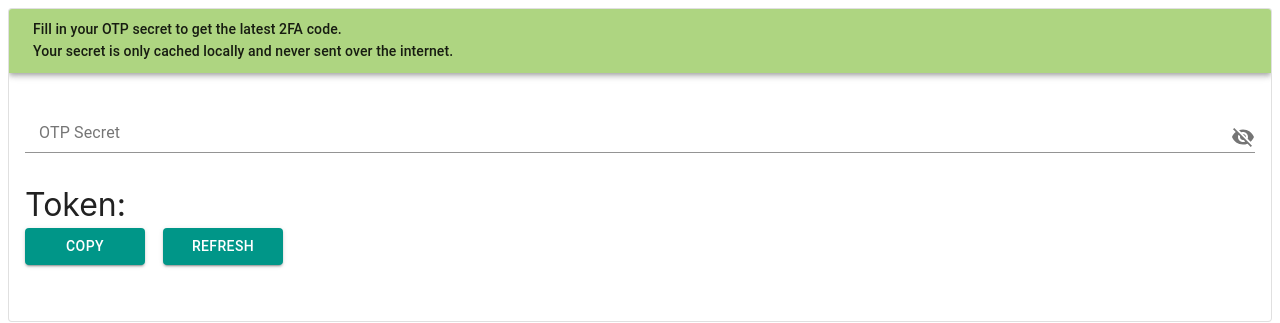
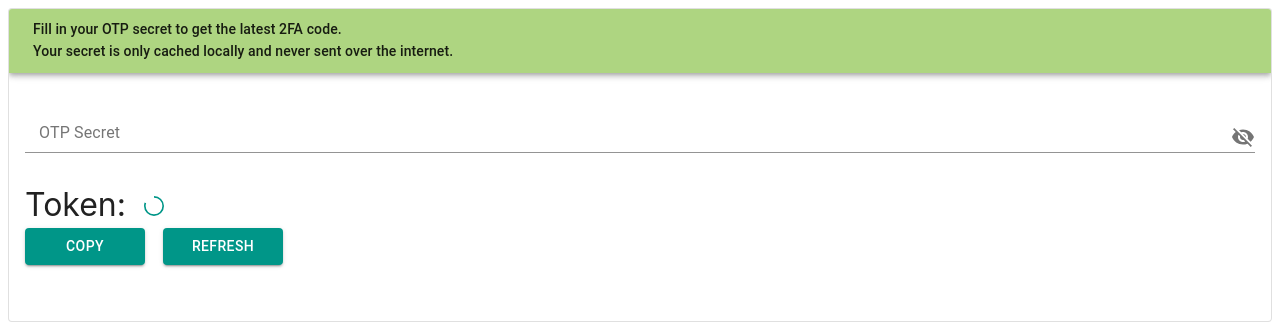
Before and after one commit to hex0cter/2fa-otp, a React (Create React App) app: page / in a window 1280 px wide. Shown: the top 323 px of the page. Built offline with nearby package versions, Linux system fonts and the light colour scheme.

Commit message:
Add progress circle

```diff
--- a/src/components/TwoFactorTokenGenerator/index.js
+++ b/src/components/TwoFactorTokenGenerator/index.js
@@ -1,6 +1,7 @@
 import { authenticator } from "otplib"
 import React, { useState } from 'react'
 import HourglassFullIcon from '@material-ui/icons/HourglassFull';
+import CircularProgress from '@material-ui/core/CircularProgress';
 import GitHubIcon from '@material-ui/icons/GitHub';
 import Card from '@material-ui/core/Card';
 import CardContent from '@material-ui/core/CardContent';
@@ -19,6 +20,7 @@ const TwoFactorTokenGenerator = () => {
   const [ code, setCode ] = useState(totpCode)
   const [ copyButtonText, setCopyButtonText ] = useState('Copy')
   const [ refreshButtonText, setRefreshButtonText ] = useState('Refresh')
+  const [ progress, setProgress ] = useState(100);
 
   const updateSecret = (event) => {
     const newSecret = event.target.value
@@ -52,16 +54,30 @@ const TwoFactorTokenGenerator = () => {
     },
   });
 
+  const updateProgress = () => {
+    const secondElapsed = Math.round((Date.now()/1000)) % 30;
+    const secondsRemain = 30 - secondElapsed;
+    const percentage = secondsRemain * 100 / 30;
+    setProgress(percentage);
+
+    if (percentage < 10) {
+      setTimeout(generateCode, 2000);
+    }
+  }
+
   const generateCode = () => {
     setRefreshButtonText(<HourglassFullIcon />)
     const newTotpCode = secret ? authenticator.generate(secret) : ''
     if (newTotpCode !== code) {
       setCode(newTotpCode)
     }
-    setTimeout(() => setRefreshButtonText('Refresh'), 100)
+    setTimeout(() => setRefreshButtonText('Refresh'), 100);
   }
 
   window.addEventListener("focus", generateCode);
+  window.addEventListener("load", () => {
+    setInterval(updateProgress, 2000);
+  });
 
   return (
   <ThemeProvider theme={theme}>
@@ -78,9 +94,12 @@ const TwoFactorTokenGenerator = () => {
         <div className={styles.twoFactorContainer}>
           <SecretField secret={secret} onChange={updateSecret} />
           <div className={styles.result}>
-            <div>Token: {code} </div>
-              <Button variant="contained" color="primary" onClick={() => copyToClipboard(code)} className={styles.refreshButton}>{copyButtonText}</Button> &nbsp;
-              <Button variant="contained" color="primary" onClick={generateCode} className={styles.refreshButton}>{refreshButtonText}</Button>
+            <div>
+              Token: {code} &nbsp;
+              <CircularProgress variant="determinate" value={progress} size={20} />
+            </div>
+            <Button variant="contained" color="primary" onClick={() => copyToClipboard(code)} className={styles.refreshButton}>{copyButtonText}</Button> &nbsp;
+            <Button variant="contained" color="primary" onClick={generateCode} className={styles.refreshButton}>{refreshButtonText}</Button>
           </div>
         </div>
       </CardContent>
```
